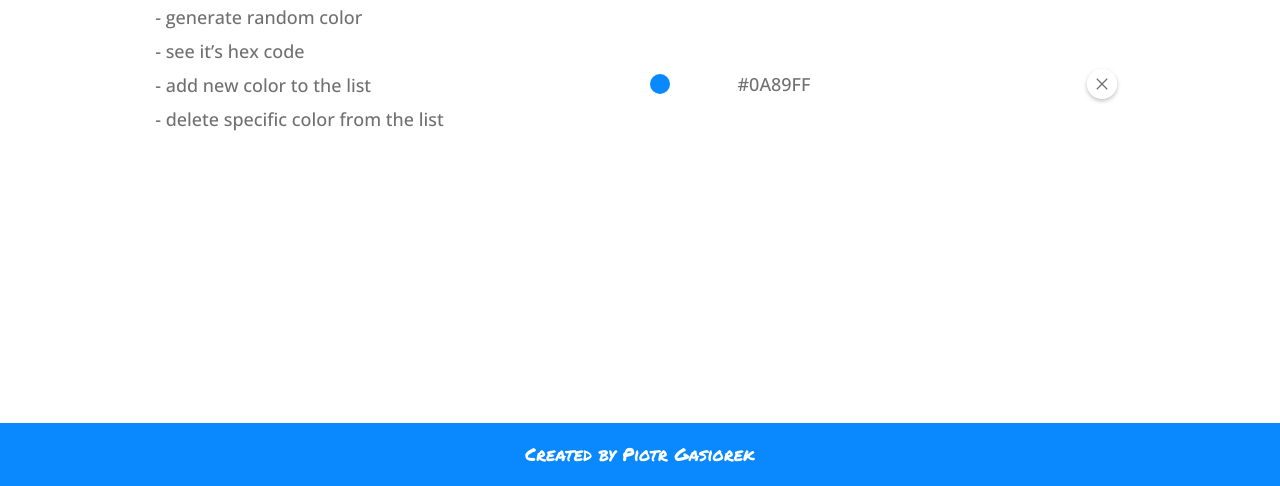
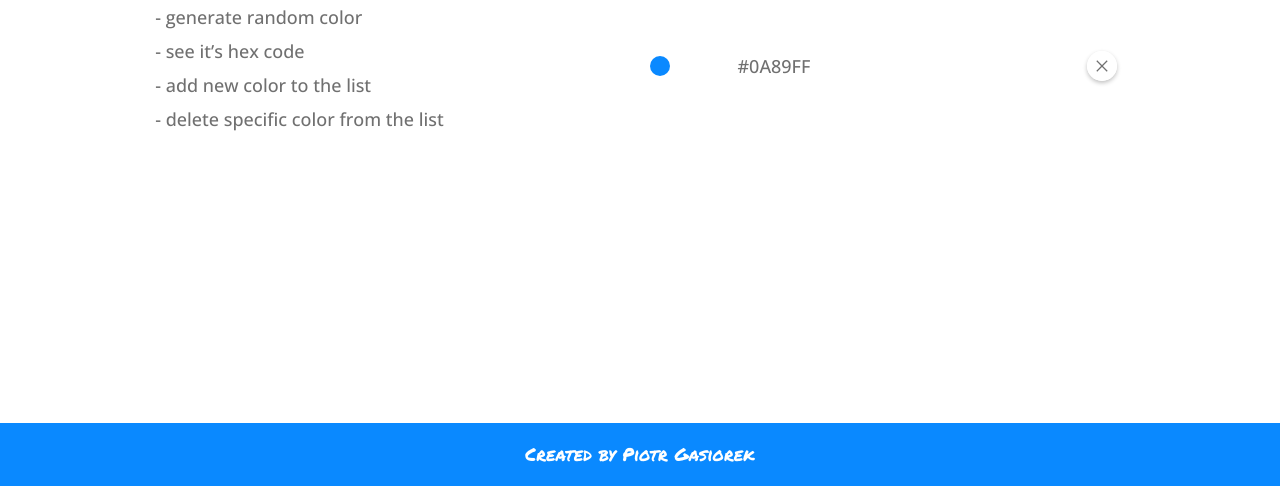
Before and after one commit to PePePedroG/Favcolor, a plain HTML site: page index.html in a window 1280 px wide. Shown: the part 315-801 px from the top of the page. Drawn offline with nearby package versions, Linux system fonts and the light colour scheme.

Commit message:
Changed y-margins of each color

```diff
--- a/main.css
+++ b/main.css
@@ -76,7 +76,7 @@ body{
     width: 100%;
     display: flex;
     align-items: center;
-    margin: 25px 0;
+    margin: 7px 0;
 }
 
 .app__hexCode{
```
